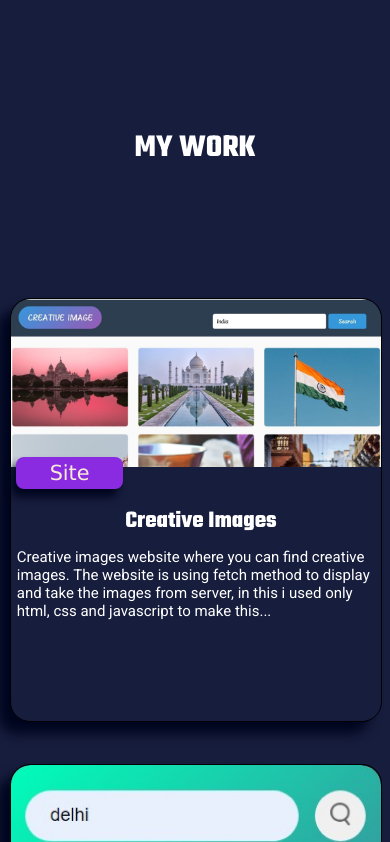
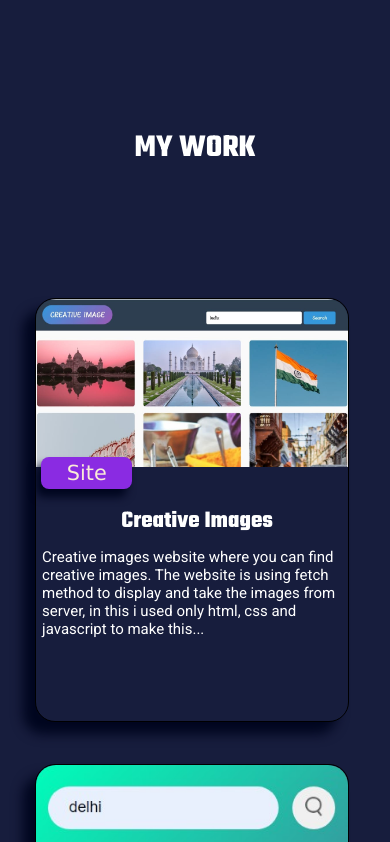
Before and after one commit to devanshwebhost/devanshrajput, a React (Create React App) app: page / in a window 390 px wide. Shown: the part 719-1561 px from the top of the page. Built offline with nearby package versions, Linux system fonts and the light colour scheme; a web font is replaced by a local one.

Commit message:
Add files via upload

```diff
--- a/src/card.css
+++ b/src/card.css
@@ -142,10 +142,10 @@ margin-left: 1px;
 
 @media (max-width: 768px) {
     .card{
-        width: 95vw;
+        width: 80vw;
         height: 50vh;
         margin-top: 5vh;
-        margin-left: 2.5vw;
+        margin-left: 9vw;
     }
     .main-cards{
         flex-direction: column;
```
